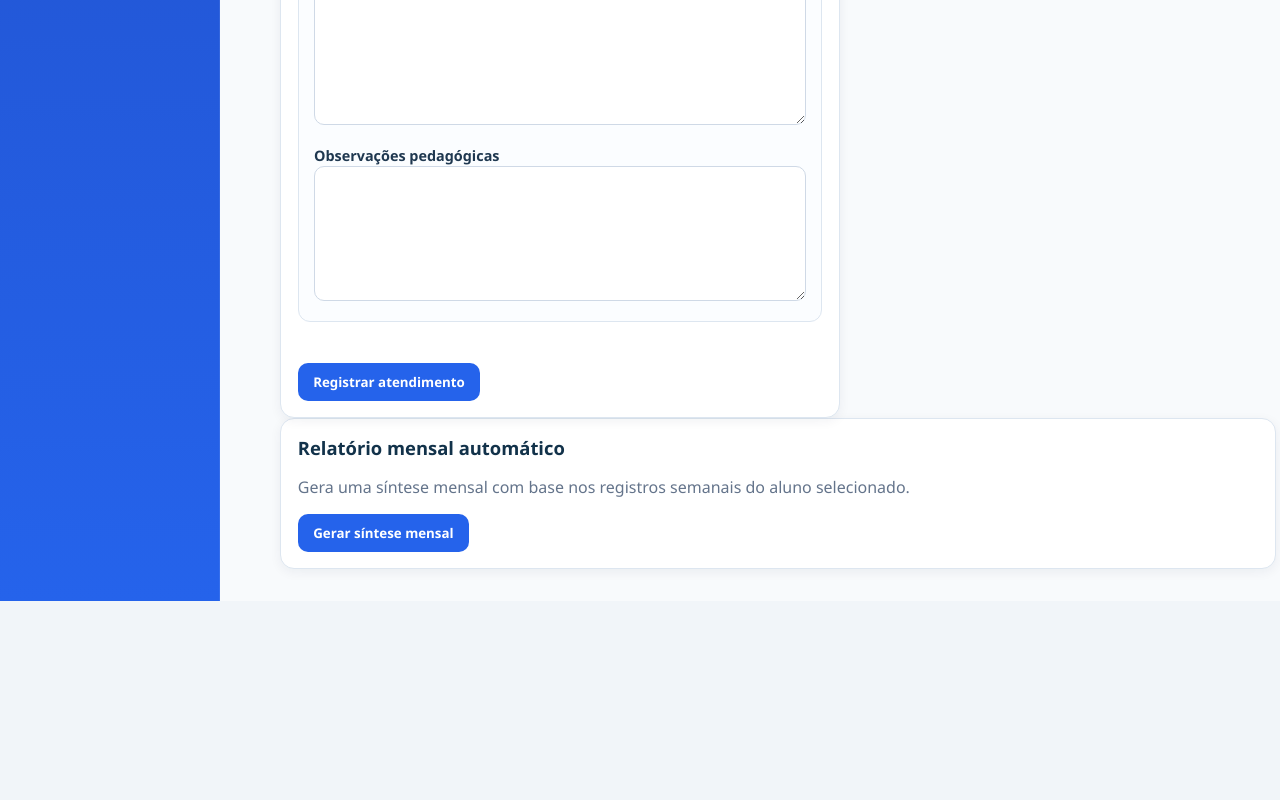
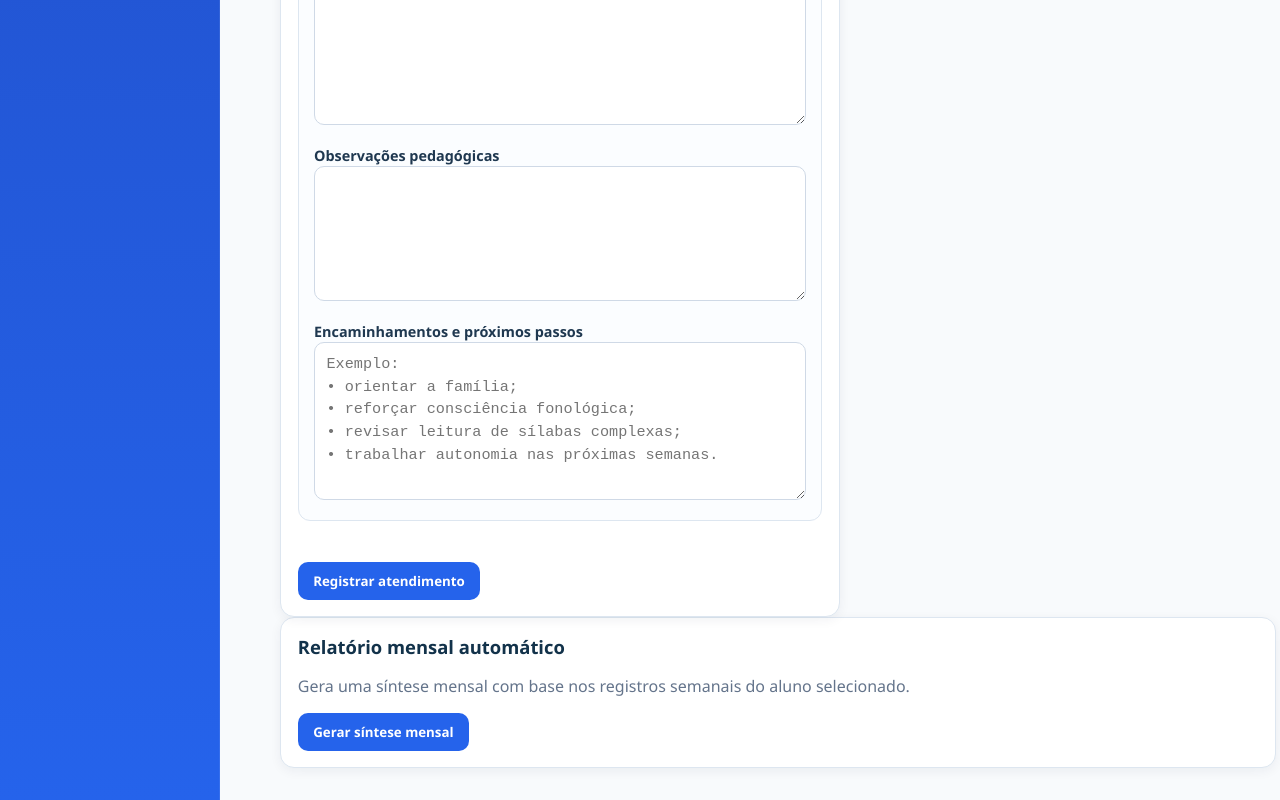
Before and after one commit to terezinhasouzacosta-netizen/aee-registro-eraa, a React (Vite) app: page /atendimento-aee in a window 1280 px wide. Shown: the part 1393-2193 px from the top of the page. Before the commit the page ends 1994 px from the top, so only its background shows below. Built offline with nearby package versions, Linux system fonts and the light colour scheme; no server answers; the database is empty; sample sign-in values are in the browser's storage.

Commit message:
feat: adiciona campo de encaminhamentos ao Atendimento AEE

```diff
--- a/src/pages/AtendimentoAEEPage.jsx
+++ b/src/pages/AtendimentoAEEPage.jsx
@@ -54,6 +54,7 @@ function formInicial({ alunoId = "", responsavelNome = "" } = {}) {
     dificuldadesObservadas: "",
     avancosPercebidos: "",
     observacoes: "",
+    encaminhamentos: "",
     observacaoSala: "",
     interacao: "",
     participacao: "",
@@ -520,6 +521,7 @@ function AtendimentoAEEPage() {
       avancosPercebidos: modoAtendimento === "AEE" ? form.avancosPercebidos : form.participacao,
       observacoes:
         modoAtendimento === "AEE" ? form.observacoes : form.observacoes,
+      encaminhamentos: form.encaminhamentos,
       observacaoSala: modoAtendimento === "REGULAR" ? form.observacaoSala : "",
       interacao: modoAtendimento === "REGULAR" ? form.interacao : "",
       participacao: modoAtendimento === "REGULAR" ? form.participacao : "",
@@ -592,6 +594,7 @@ function AtendimentoAEEPage() {
       dificuldadesObservadas: item.dificuldadesObservadas || "",
       avancosPercebidos: item.avancosPercebidos || "",
       observacoes: item.observacoes || "",
+      encaminhamentos: item.encaminhamentos || item.encaminhamento || "",
       observacaoSala:
         modo === "REGULAR"
           ? item.observacaoSala || observacoesLegado
@@ -951,6 +954,21 @@ function AtendimentoAEEPage() {
                       style={{ minHeight: "120px", resize: "vertical", lineHeight: "1.5" }}
                     />
                   </div>
+
+                  <div>
+                    <label htmlFor="encaminhamentos">Encaminhamentos e próximos passos</label>
+                    <textarea
+                      id="encaminhamentos"
+                      name="encaminhamentos"
+                      value={form.encaminhamentos}
+                      onChange={handleChangeForm}
+                      rows={6}
+                      style={{ minHeight: "145px", resize: "vertical", lineHeight: "1.5" }}
+                      placeholder={
+                        "Exemplo:\n• orientar a família;\n• reforçar consciência fonológica;\n• revisar leitura de sílabas complexas;\n• trabalhar autonomia nas próximas semanas."
+                      }
+                    />
+                  </div>
                 </section>
               </>
             ) : (
@@ -1121,6 +1139,12 @@ function AtendimentoAEEPage() {
                   </>
                 )}
 
+                {String(item.encaminhamentos || "").trim() ? (
+                  <p className="report-text">
+                    <strong>Encaminhamentos e próximos passos:</strong> {item.encaminhamentos}
+                  </p>
+                ) : null}
+
                 {podeEditar ? (
                   <div className="form-actions">
                     <button type="button" className="btn-secondary" onClick={() => handleEditar(item)}>
--- a/src/pages/MonitoramentosPage.jsx
+++ b/src/pages/MonitoramentosPage.jsx
@@ -341,6 +341,10 @@ function MonitoramentosPage() {
                           <strong>Observações</strong>
                           {atendimento.observacoes || "Não informado"}
                         </p>
+                        <p>
+                          <strong>Encaminhamentos e próximos passos</strong>
+                          {atendimento.encaminhamentos || "Não informado"}
+                        </p>
                       </div>
                     </article>
                   </li>
--- a/src/services/atendimentoAeeService.js
+++ b/src/services/atendimentoAeeService.js
@@ -94,6 +94,7 @@ function normalizarAtendimento(data = {}) {
     ).trim(),
     avancosPercebidos: String(data.avancosPercebidos || data.avancos || "").trim(),
     observacoes: String(data.observacoes || data.observacao || "").trim(),
+    encaminhamentos: String(data.encaminhamentos || data.encaminhamento || "").trim(),
     responsavelNome: String(data.responsavelNome || data.responsavelRegistro || "").trim(),
     responsavelEmail: String(data.responsavelEmail || data.emailResponsavel || "").trim(),
     criadoEm,
@@ -200,6 +201,7 @@ function normalizarPayload(payload = {}) {
     ).trim(),
     avancosPercebidos: String(payload.avancosPercebidos || payload.avancos || "").trim(),
     observacoes: String(payload.observacoes || payload.observacao || "").trim(),
+    encaminhamentos: String(payload.encaminhamentos || payload.encaminhamento || "").trim(),
     observacaoSala: String(payload.observacaoSala || "").trim(),
     interacao: String(payload.interacao || "").trim(),
     participacao: String(payload.participacao || "").trim(),
```
